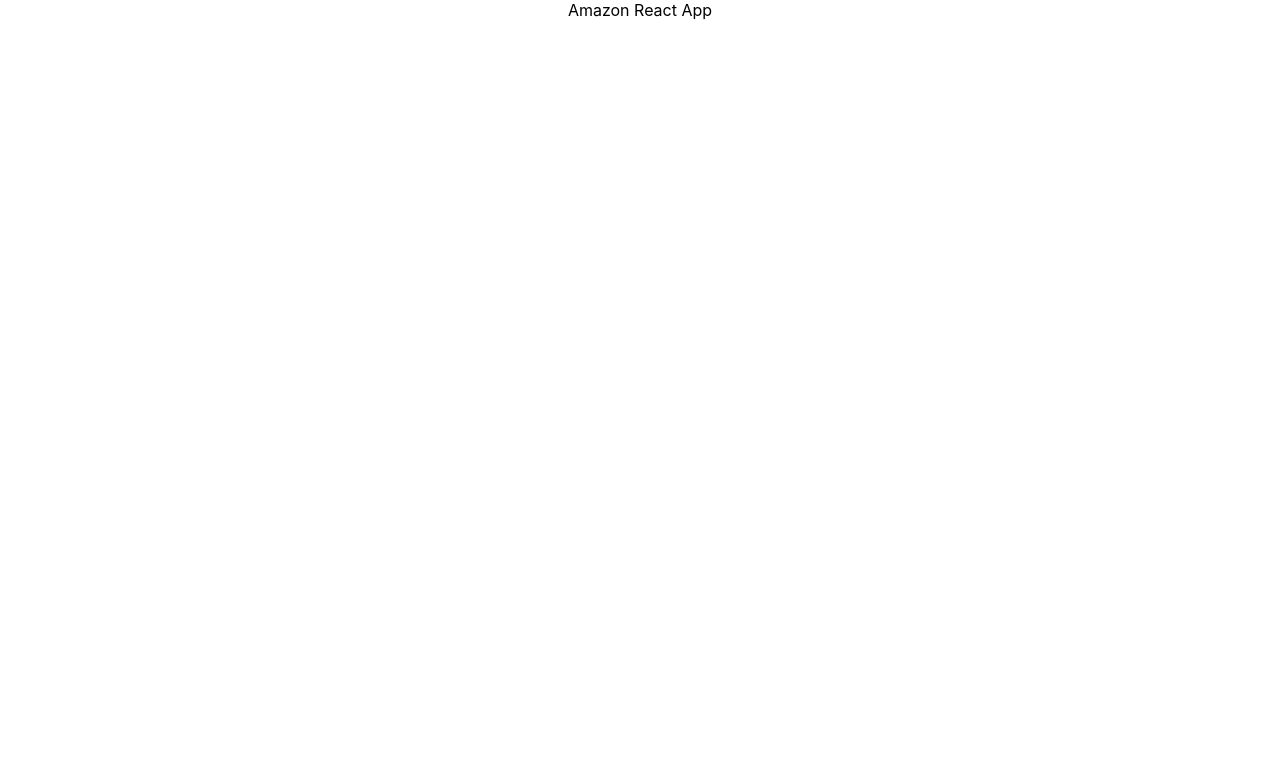
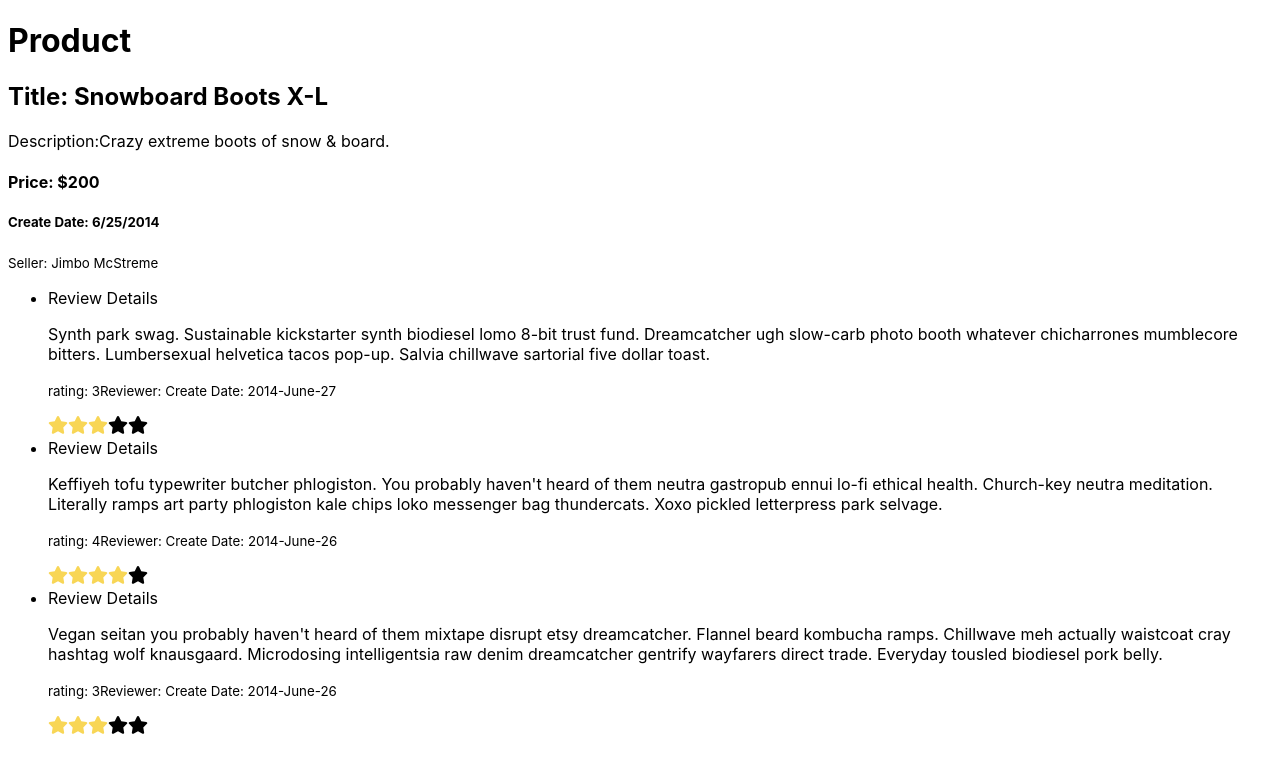
Before and after one commit to sms0330/Amazon_React, a React (Create React App) app: page / in a window 1280 px wide. Shown: the top 772 px of the page. Built offline with nearby package versions, Linux system fonts and the light colour scheme.

Commit message:
Added Product & Review components and show page include review list and star rating

```diff
--- a/src/App.js
+++ b/src/App.js
@@ -1,9 +1,10 @@
 import './App.css';
+import ProductShowPage from './components/ProductShowPage'
 
 function App() {
   return (
-    <div className="App">
-      Amazon React App
+    <div >
+      <ProductShowPage />
     </div>
   );
 }
--- /dev/null
+++ b/src/components/ProductDetails.js
@@ -0,0 +1,18 @@
+import React from 'react';
+function ProductDetails(props) {
+    return (
+        <div>
+            <h2>Title: {props.title}</h2>
+            <p>Description:
+                {props.description} <br />
+            </p>
+            <h4>Price: ${props.price}</h4>
+            <h5>Create Date: {new Date(props.created_at).toLocaleDateString()}</h5>
+            <p>
+                <small>Seller: {props.seller.full_name} </small>
+            </p>
+        </div>
+    );
+}
+
+export default ProductDetails;
--- /dev/null
+++ b/src/components/ProductShowPage.js
@@ -0,0 +1,56 @@
+import React from 'react'
+import ProductDetails from './ProductDetails';
+import ReviewList from './ReviewList';
+
+export default function ProductShowPage() {
+    const product = {
+        id: 102,
+        title: 'Snowboard Boots X-L',
+        description: 'Crazy extreme boots of snow & board.',
+        created_at: '2014-June-25',
+        seller: {
+            full_name: 'Jimbo McStreme'
+        },
+        price: 200,
+        reviews: [
+            {
+                id: 225,
+                rating: 3,
+                body:
+                    'Synth park swag. Sustainable kickstarter synth biodiesel lomo 8-bit trust fund. Dreamcatcher ugh slow-carb photo booth whatever chicharrones mumblecore bitters. Lumbersexual helvetica tacos pop-up. Salvia chillwave sartorial five dollar toast.',
+                created_at: '2014-June-27',
+                reviewer: {
+                    full_name: 'Hipster Dude'
+                }
+            },
+            {
+                id: 224,
+                rating: 4,
+                body:
+                    "Keffiyeh tofu typewriter butcher phlogiston. You probably haven't heard of them neutra gastropub ennui lo-fi ethical health. Church-key neutra meditation. Literally ramps art party phlogiston kale chips loko messenger bag thundercats. Xoxo pickled letterpress park selvage.",
+                created_at: '2014-June-26',
+                reviewer: {
+                    full_name: 'Sally Tofupants'
+                }
+            },
+            {
+                id: 223,
+                rating: 3,
+                body:
+                    "Vegan seitan you probably haven't heard of them mixtape disrupt etsy dreamcatcher. Flannel beard kombucha ramps. Chillwave meh actually waistcoat cray hashtag wolf knausgaard. Microdosing intelligentsia raw denim dreamcatcher gentrify wayfarers direct trade. Everyday tousled biodiesel pork belly.",
+                created_at: '2014-June-26',
+                reviewer: {
+                    full_name: 'Veronika Biodiesel'
+                }
+            }
+        ],
+        tags: ['sports', 'fitness', 'outdoors']
+    };
+    return (
+        <div>
+            <h1>Product</h1>
+            <ProductDetails {...product} />
+            <ReviewList reviews={product.reviews} />
+        </div>
+    )
+}
--- /dev/null
+++ b/src/components/ReviewDetails.js
@@ -0,0 +1,22 @@
+import React from 'react';
+import StarRating from './StarRating'
+
+function ReviewDetails(props) {
+    return (
+        <div className="ui segment ReviewDetails">
+            <div className="ui header">Review Details</div>
+            <p>
+                {props.body} <br />
+            </p>
+            <p>
+                <small>rating: {props.rating}</small>
+                <small>Reviewer: {props.full_name}</small>
+                <small>Create Date: {props.created_at}</small>
+
+            </p>
+            <StarRating max={5} current={props.rating} />
+        </div>
+    );
+}
+
+export default ReviewDetails;
--- /dev/null
+++ b/src/components/ReviewList.js
@@ -0,0 +1,18 @@
+import React from 'react';
+import ReviewDetails from './ReviewDetails';
+
+function ReviewList(props) {
+    return (
+        <ul className="ReviewList">
+            {props.reviews.map((review) => (
+                <li className="ui segment" key={review.id}>
+                    <ReviewDetails
+                        {...review}
+                    />
+                </li>
+            ))}
+        </ul>
+    );
+}
+
+export default ReviewList;
--- /dev/null
+++ b/src/components/StarRating.js
@@ -0,0 +1,37 @@
+import React from 'react'
+
+export default function StarRating(props) {
+    const list = () => {
+        let res = [];
+        for (let i = 1; i <= props.max; i++) {
+            //current = 2  max = 5
+            const color = i > props.current ? "black" : "#f8d656";
+            res.push(<Star key={i} style={{ color: color, width: '20px' }} />)
+        }
+        return res
+    }
+    return (
+        <div>
+            {list()}
+        </div>
+    )
+}
+
+function Star(props) {
+    const { style = {}, ...restProps } = props;
+    const { color = 'black', ...restStyle } = style;
+
+    return (
+        <svg
+            xmlns='http://www.w3.org/2000/svg'
+            {...restProps}
+            style={restStyle}
+            viewBox='0 0 576 512'
+        >
+            <path
+                fill={color}
+                d='M259.3 17.8L194 150.2 47.9 171.5c-26.2 3.8-36.7 36.1-17.7 54.6l105.7 103-25 145.5c-4.5 26.3 23.2 46 46.4 33.7L288 439.6l130.7 68.7c23.2 12.2 50.9-7.4 46.4-33.7l-25-145.5 105.7-103c19-18.5 8.5-50.8-17.7-54.6L382 150.2 316.7 17.8c-11.7-23.6-45.6-23.9-57.4 0z'
+            />
+        </svg>
+    );
+}
--- a/src/index.css
+++ b/src/index.css
@@ -1,5 +1,5 @@
 body {
-  margin: 0;
+  margin: 10;
   font-family: -apple-system, BlinkMacSystemFont, 'Segoe UI', 'Roboto', 'Oxygen',
     'Ubuntu', 'Cantarell', 'Fira Sans', 'Droid Sans', 'Helvetica Neue',
     sans-serif;
```
Also changed, not shown: src/index.js (line endings or trailing spaces).
